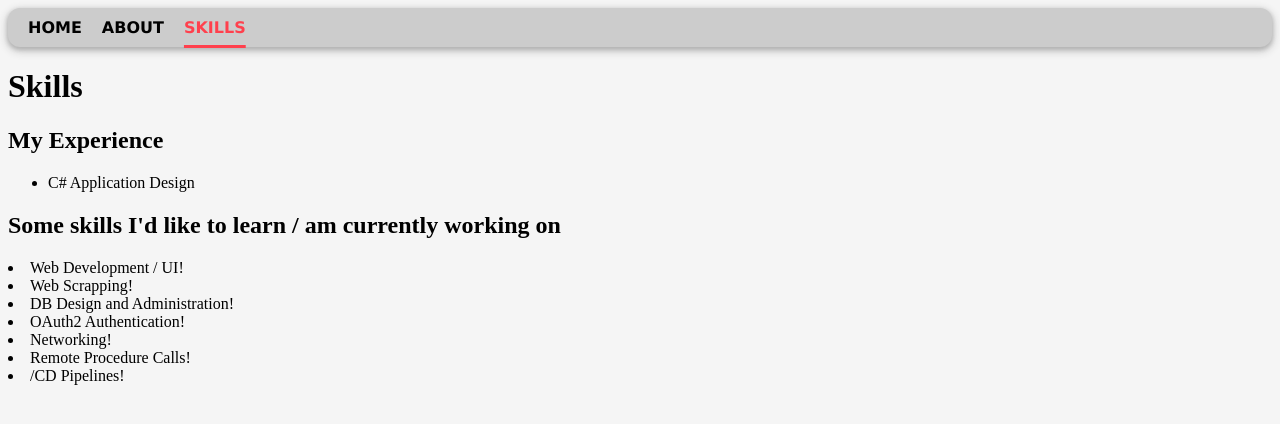
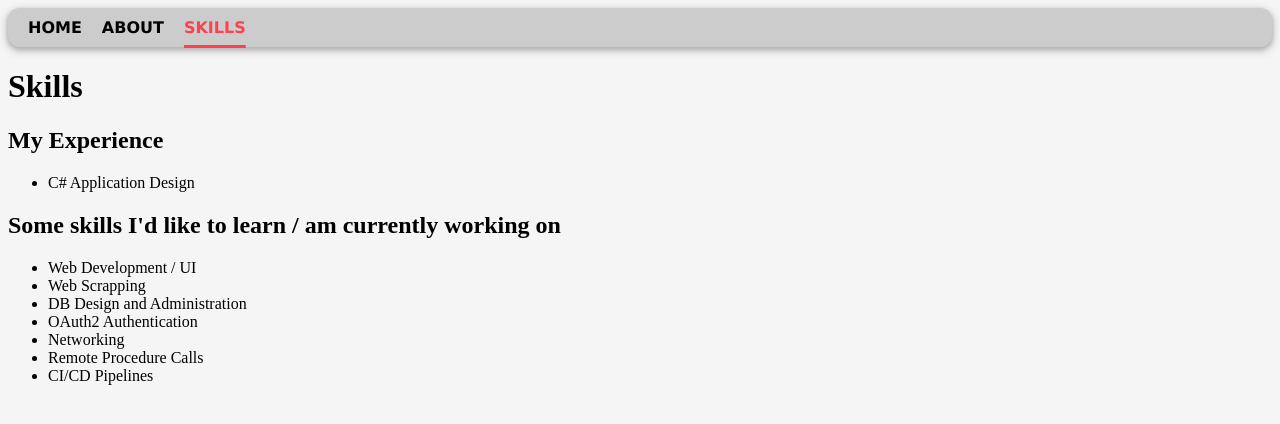
Before and after one commit to Mika-Chang/Mika-Chang.github.io, a SvelteKit app: page /skills in a window 1280 px wide. Shown: the top 424 px of the page. Built offline with nearby package versions, Linux system fonts and the light colour scheme.

Commit message:
updated skills page

```diff
--- a/src/routes/skills/+page.svelte
+++ b/src/routes/skills/+page.svelte
@@ -1,7 +1,8 @@
 {#snippet skill(description)}
     <li>
-        {description}!
+        {description}
     </li>
+<!--    TODO: add associated project/experience info-->
 {/snippet}
 
 <h1>Skills</h1>
@@ -11,11 +12,12 @@
 </ul>
 
 <h2>Some skills I'd like to learn / am currently working on</h2>
-
+<ul>
     {@render skill("Web Development / UI")}
     {@render skill("Web Scrapping")}
     {@render skill("DB Design and Administration")}
     {@render skill("OAuth2 Authentication")}
     {@render skill("Networking")}
     {@render skill("Remote Procedure Calls")}
-{@render skill("/CD Pipelines")}
+    {@render skill("CI/CD Pipelines")}
+</ul>
```
Lines whose indentation alone changed are shown as unchanged.
